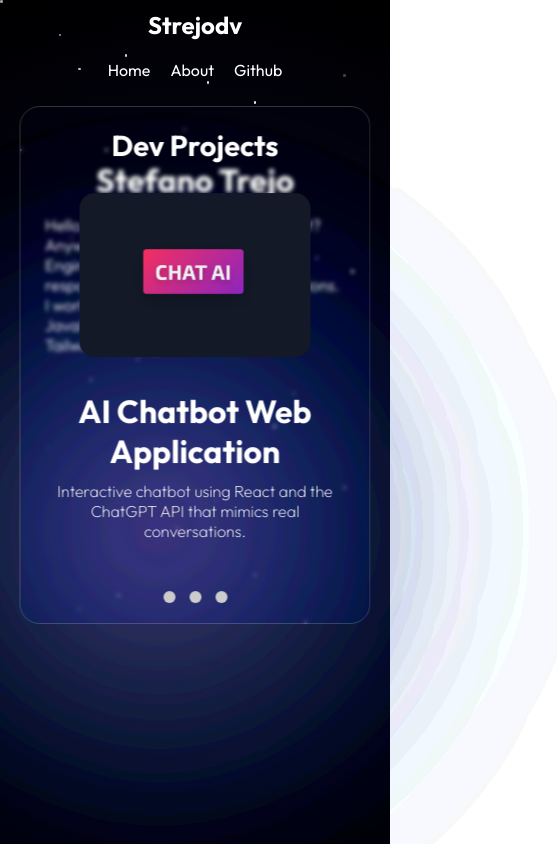
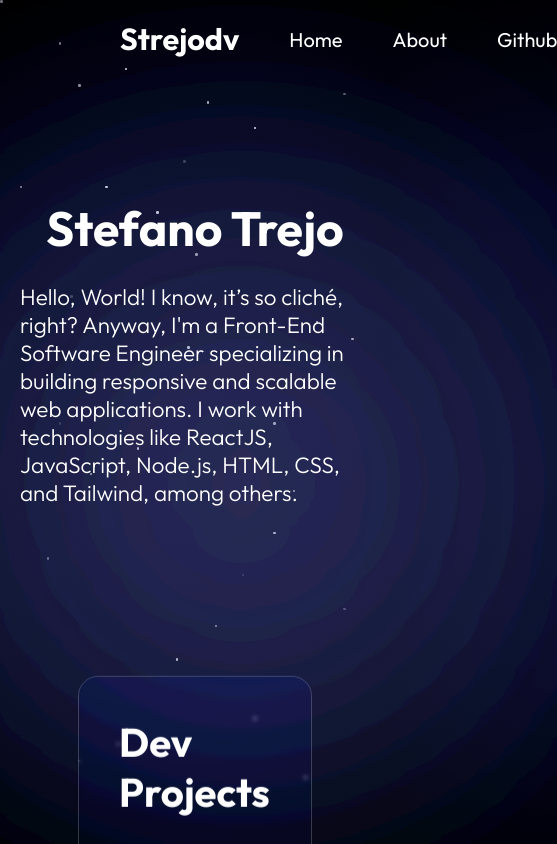
Before and after one commit to strejodv/Portfolio, a React (Vite) app: page / in a window 390 px wide. Shown: the top 844 px of the page, 557 px wide, since content can reach past the window. Built offline with nearby package versions, Linux system fonts and the light colour scheme.

Commit message:
fixing responsiveness

```diff
--- a/src/Components/Footer.css
+++ b/src/Components/Footer.css
@@ -25,54 +25,3 @@
 .bx bxl-instagram-alt i {
     font-family: 'Outfit', sans-serif;
 }
-
-
-/* Media Queries */
-
-/* Media query for tablet size (768px) */
-@media (max-width: 768px) {
-    .footer {
-      margin-top: 50px;
-      padding: 15px;
-    }
-
-    .footer-icons {
-      gap: 30px;
-    }
-
-    .footer-icons a {
-      font-size: 20px;
-    }
-  }
-
-  /* Media query for iPhone 12/13/14 screens (390px) */
-  @media (max-width: 390px) {
-    .footer {
-      margin-top: 30px;
-      padding: 10px;
-    }
-
-    .footer-icons {
-      gap: 20px;
-    }
-
-    .footer-icons a {
-      font-size: 18px;
-    }
-  }
-
-  /* Media query for smaller mobile screens (375px) */
-  @media (max-width: 375px) {
-    .footer {
-      margin-top: 20px;
-      padding: 10px;
-    }
-
-    .footer-icons {
-      gap: 15px;
-    }
-
-    .footer-icons a {
-      font-size: 16px;
-    }
-  }
--- a/src/Components/Herosection.css
+++ b/src/Components/Herosection.css
@@ -28,66 +28,3 @@
   }
 
   /* Media Queries */
-
-  /* Media query for tablet size (768px) */
-@media (max-width: 768px) {
-  .hero-wrapper {
-    margin-top: 80px; /* Reduce margin for tablets */
-  }
-
-  .hero-content {
-    max-width: 700px; /* Adjust width for tablet */
-    padding: 15px; /* Reduce padding */
-  }
-
-  .hero-title {
-    font-size: 2.5rem; /* Adjust title size for tablets */
-    margin-bottom: 20px; /* Adjust margin */
-  }
-
-  .hero-description {
-    font-size: 1.2rem; /* Reduce font size for tablets */
-  }
-}
-
-/* Media query for iPhone 12/13/14 screens (390px) */
-@media (max-width: 390px) {
-  .hero-wrapper {
-    margin-top: 60px; /* Further reduce margin for mobile */
-  }
-
-  .hero-content {
-    max-width: 320px; /* Adjust width for smaller mobile screens */
-    padding: 10px; /* Reduce padding */
-  }
-
-  .hero-title {
-    font-size: 2rem; /* Smaller title size for mobile */
-    margin-bottom: 15px; /* Adjust spacing */
-  }
-
-  .hero-description {
-    font-size: 1rem; /* Adjust font size for description */
-  }
-}
-
-/* Media query for smaller mobile screens (375px) */
-@media (max-width: 375px) {
-  .hero-wrapper {
-    margin-top: 50px; /* Even smaller margin for small screens */
-  }
-
-  .hero-content {
-    max-width: 340px; /* Slightly larger than iPhone screens */
-    padding: 8px; /* Adjust padding */
-  }
-
-  .hero-title {
-    font-size: 1.8rem; /* Smaller font size for title */
-    margin-bottom: 10px; /* Reduce spacing */
-  }
-
-  .hero-description {
-    font-size: 0.9rem; /* Smaller font size for description */
-  }
-}
--- a/src/Components/Landingpage.css
+++ b/src/Components/Landingpage.css
@@ -98,70 +98,3 @@ input[type="radio"] {
   font-size: 2.5rem;
   margin-bottom: 40px;
 }
-
-/* Media Queries /*
-
-/* Media query for tablet size (768px) */
-@media (max-width: 768px) {
-  .carousel-container {
-    top: 38%;
-    left: 50%;
-    width: 75vw; /* Increase width for tablets */
-    padding: 30px; /* Reduce padding */
-  }
-
-  .slide img {
-    width: 80%; /* Adjust image size */
-  }
-
-  .work-title {
-    font-size: 2rem; /* Reduce title size */
-  }
-}
-
-/* Media query for iPhone 12/13/14 screens (390px) */
-@media (max-width: 390px) {
-  .carousel-container {
-    top: 20%;
-    left: 50%;
-    width: 90vw; /* Make it almost full width on mobile */
-    padding: 20px; /* Further reduce padding */
-  }
-
-  .slide img {
-    width: 75%; /* Reduce image size */
-  }
-
-  .work-title {
-    font-size: 1.8rem; /* Smaller title font */
-    margin-bottom: 30px;
-  }
-
-  .carousel-nav label {
-    width: 12px;
-    height: 12px; /* Smaller dots */
-    margin: 0 7px;
-  }
-}
-
-/* Media query for smaller mobile screens (375px) */
-@media (max-width: 375px) {
-  .carousel-container {
-    width: 95vw; /* Full width for smaller screens */
-    padding: 15px; /* Minimal padding */
-  }
-
-  .slide img {
-    width: 70%; /* Smaller image for smaller screens */
-  }
-
-  .work-title {
-    font-size: 1.6rem; /* Further reduced title size */
-  }
-
-  .carousel-nav label {
-    width: 10px;
-    height: 10px; /* Even smaller dots */
-    margin: 0 5px;
-  }
-}
--- a/src/Components/Navbar.css
+++ b/src/Components/Navbar.css
@@ -39,73 +39,3 @@
     margin-left: 100px;
     margin-right: 50px;
 }
-
-/* Media Queries /*
-
-/* Media query for tablet size (768px) */
-@media (max-width: 768px) {
-    .navbar {
-      padding: 15px; /* Adjust padding for tablets */
-    }
-
-    .nav-links {
-      gap: 30px; /* Reduce gap between links */
-      margin-right: 50px; /* Adjust margin for tablets */
-    }
-
-    .nav-links a {
-      font-size: 1.1rem; /* Slightly smaller font size */
-    }
-
-    .logo {
-      font-size: 1.7rem; /* Adjust logo font size */
-      margin-left: 50px; /* Adjust margins */
-      margin-right: 30px;
-    }
-  }
-
-  /* Media query for iPhone 12/13/14 screens (390px) */
-  @media (max-width: 390px) {
-    .navbar {
-      flex-direction: column; /* Stack logo and links vertically */
-      padding: 10px; /* Further reduce padding */
-    }
-
-    .nav-links {
-      gap: 20px; /* Reduce gap between links */
-      margin-right: 0; /* Remove excess margin */
-      margin-top: 20px; /* Add space between logo and nav links */
-    }
-
-    .nav-links a {
-      font-size: 1rem; /* Smaller font size */
-    }
-
-    .logo {
-      font-size: 1.5rem; /* Smaller logo font size */
-      margin-left: 0; /* Remove margins for mobile */
-      margin-right: 0;
-    }
-  }
-
-  /* Media query for smaller mobile screens (375px) */
-  @media (max-width: 375px) {
-    .navbar {
-      flex-direction: column; /* Keep stacked layout */
-      padding: 8px; /* Minimal padding */
-    }
-
-    .nav-links {
-      gap: 15px; /* Further reduce gap */
-      margin-right: 0;
-      margin-top: 15px; /* Adjust spacing between logo and nav links */
-    }
-
-    .nav-links a {
-      font-size: 0.9rem; /* Even smaller font size */
-    }
-
-    .logo {
-      font-size: 1.4rem; /* Further reduce logo font size */
-    }
-  }
--- a/src/index.css
+++ b/src/index.css
@@ -100,61 +100,3 @@ body {
   75% { transform: translate(-200px, 50px); }
   100% { transform: translate(0, 0); }
 }
-
-/* Media Queries /*
-
-/* Media Query for Tablets (768px) */
-@media (max-width: 768px) {
-  .container {
-    width: 100vw;
-    height: 100vh;
-  }
-
-  .stars {
-    width: 100vw;
-    height: 100vh;
-  }
-
-  .nebula {
-    width: 150px;
-    height: 150px;
-    filter: blur(100px);
-  }
-}
-
-/* Media Query for iPhone 12/13/14 (390px) */
-@media (max-width: 390px) {
-  body {
-    background: radial-gradient(circle at 50% 50%, #070719, #030313, #000);
-  }
-
-  .container {
-    height: auto;
-  }
-
-  .stars {
-    width: 100vw;
-    height: 80vh;
-  }
-
-  .nebula {
-    top: 50%;
-    left: 50%;
-    width: 120px;
-    height: 120px;
-    filter: blur(80px);
-  }
-}
-
-/* Media Query for Smaller Mobile Screens (375px) */
-@media (max-width: 375px) {
-  .stars {
-    height: 70vh;
-  }
-
-  .nebula {
-    width: 100px;
-    height: 100px;
-    filter: blur(60px);
-  }
-}
```
